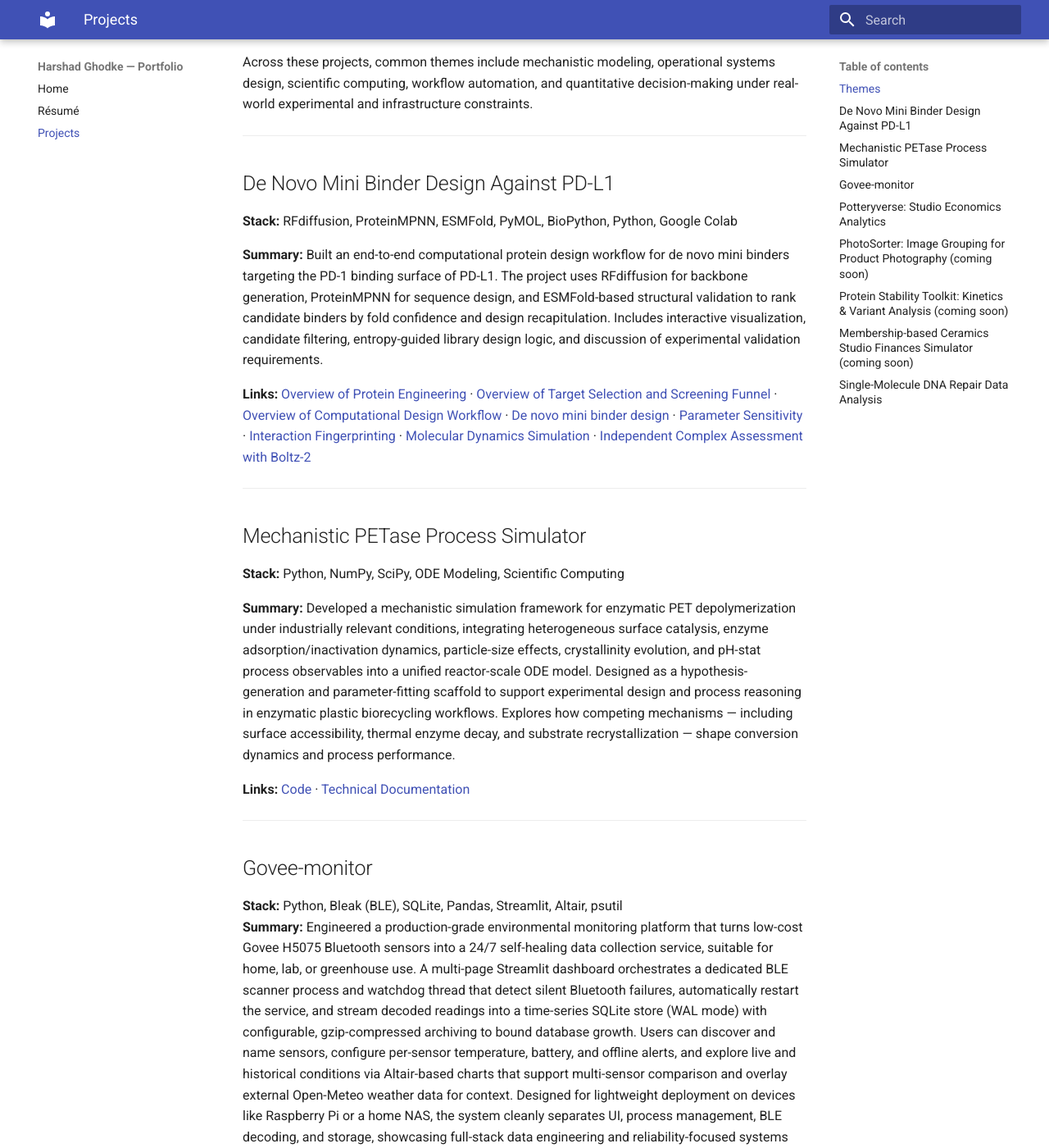
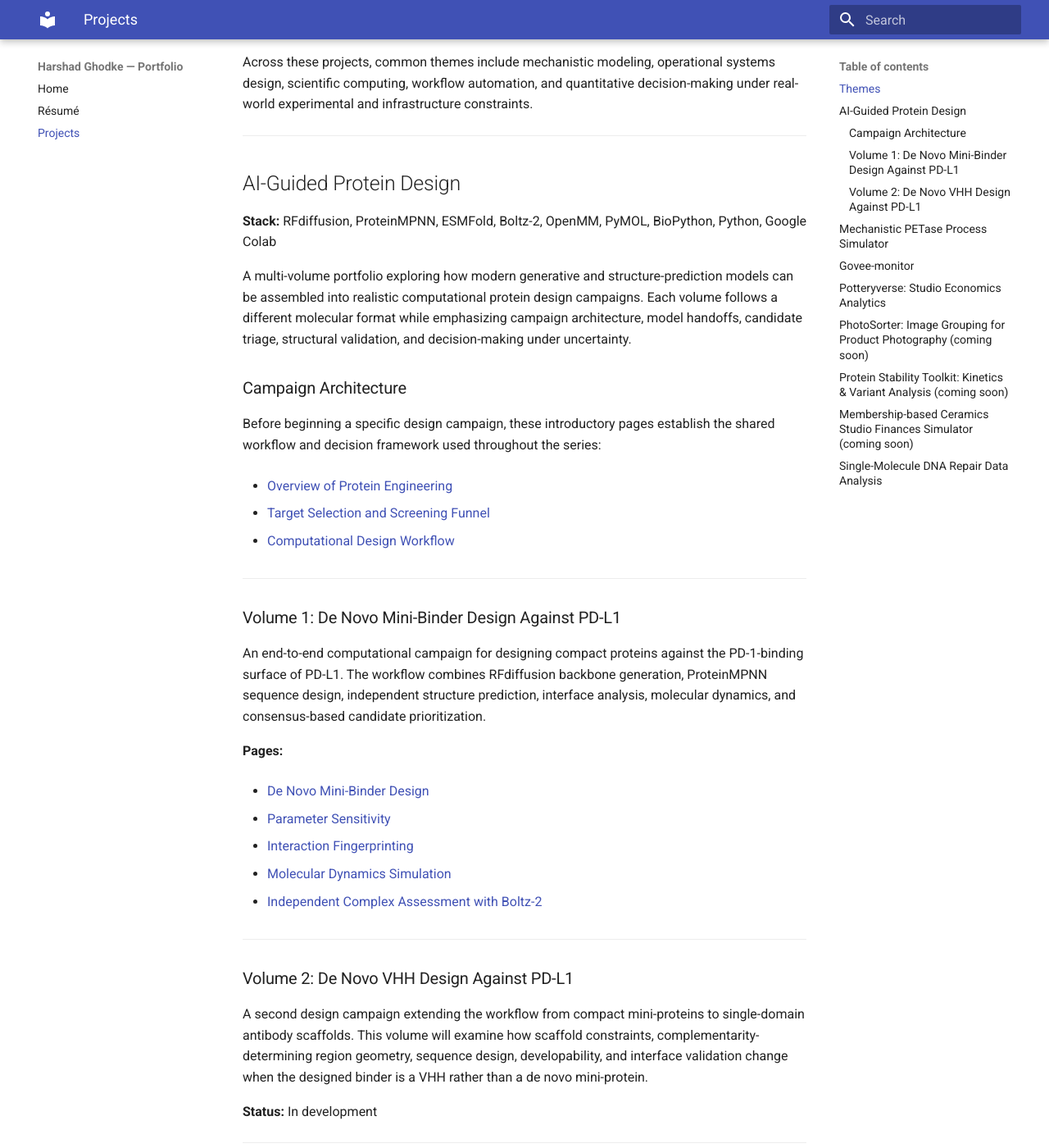
Before and after one commit to hghodkephd/hg-portfolio, an MkDocs documentation site: the page built from docs/projects.md, in a window 1280 px wide and 1400 px high, scrolled down 336 px. Shown: the whole window at 82% size. Built offline with MkDocs 1.6.1 and Material for MkDocs 9.7.7, drawn with Linux system fonts in a browser that asks for light colours.

Commit message:
Revise projects.md for AI-guided protein design
Updated project documentation to reflect new AI-guided protein design campaign and added details for two design volumes against PD-L1.

```diff
--- a/docs/projects.md
+++ b/docs/projects.md
@@ -9,13 +9,47 @@ Across these projects, common themes include mechanistic modeling, operational s
 
 ---
 
-## De Novo Mini Binder Design Against PD-L1
+## AI-Guided Protein Design
 
-**Stack:** RFdiffusion, ProteinMPNN, ESMFold, PyMOL, BioPython, Python, Google Colab
+**Stack:** RFdiffusion, ProteinMPNN, ESMFold, Boltz-2, OpenMM, PyMOL, BioPython, Python, Google Colab
 
-**Summary:** Built an end-to-end computational protein design workflow for de novo mini binders targeting the PD-1 binding surface of PD-L1. The project uses RFdiffusion for backbone generation, ProteinMPNN for sequence design, and ESMFold-based structural validation to rank candidate binders by fold confidence and design recapitulation. Includes interactive visualization, candidate filtering, entropy-guided library design logic, and discussion of experimental validation requirements.
+A multi-volume portfolio exploring how modern generative and structure-prediction models can be assembled into realistic computational protein design campaigns. Each volume follows a different molecular format while emphasizing campaign architecture, model handoffs, candidate triage, structural validation, and decision-making under uncertainty.
 
-**Links:** [Overview of Protein Engineering](/hg-portfolio/projects/pdl1-mini-binder/Page0_overview) · [Overview of Target Selection and Screening Funnel](/hg-portfolio/projects/pdl1-mini-binder/Page0_overview_1) · [Overview of Computational Design Workflow](/hg-portfolio/projects/pdl1-mini-binder/Page0_overview_2) · [De novo mini binder design](/hg-portfolio/projects/pdl1-mini-binder/Page1_denovo_minibinder_design) · [Parameter Sensitivity](/hg-portfolio/projects/pdl1-mini-binder/Page2_parameter_sensitivity) · [Interaction Fingerprinting](/hg-portfolio/projects/pdl1-mini-binder/Page3_interaction_fingerprinting/) · [Molecular Dynamics Simulation](/hg-portfolio/projects/pdl1-mini-binder/Page4_MDsimulations) · [Independent Complex Assessment with Boltz-2](/hg-portfolio/projects/pdl1-mini-binder/Page5_Boltz)
+### Campaign Architecture
+
+Before beginning a specific design campaign, these introductory pages establish the shared workflow and decision framework used throughout the series:
+
+- [Overview of Protein Engineering](/hg-portfolio/projects/pdl1-mini-binder/Page0_overview/)
+
+- [Target Selection and Screening Funnel](/hg-portfolio/projects/pdl1-mini-binder/Page0_overview_1/)
+
+- [Computational Design Workflow](/hg-portfolio/projects/pdl1-mini-binder/Page0_overview_2/)
+
+---
+
+### Volume 1: De Novo Mini-Binder Design Against PD-L1
+
+An end-to-end computational campaign for designing compact proteins against the PD-1-binding surface of PD-L1. The workflow combines RFdiffusion backbone generation, ProteinMPNN sequence design, independent structure prediction, interface analysis, molecular dynamics, and consensus-based candidate prioritization.
+
+**Pages:**
+
+- [De Novo Mini-Binder Design](/hg-portfolio/projects/pdl1-mini-binder/Page1_denovo_minibinder_design/)
+
+- [Parameter Sensitivity](/hg-portfolio/projects/pdl1-mini-binder/Page2_parameter_sensitivity/)
+
+- [Interaction Fingerprinting](/hg-portfolio/projects/pdl1-mini-binder/Page3_interaction_fingerprinting/)
+
+- [Molecular Dynamics Simulation](/hg-portfolio/projects/pdl1-mini-binder/Page4_MDsimulations/)
+
+- [Independent Complex Assessment with Boltz-2](/hg-portfolio/projects/pdl1-mini-binder/Page5_Boltz/)
+
+---
+
+### Volume 2: De Novo VHH Design Against PD-L1
+
+A second design campaign extending the workflow from compact mini-proteins to single-domain antibody scaffolds. This volume will examine how scaffold constraints, complementarity-determining region geometry, sequence design, developability, and interface validation change when the designed binder is a VHH rather than a de novo mini-protein.
+
+**Status:** In development
 
 ---
 
```
